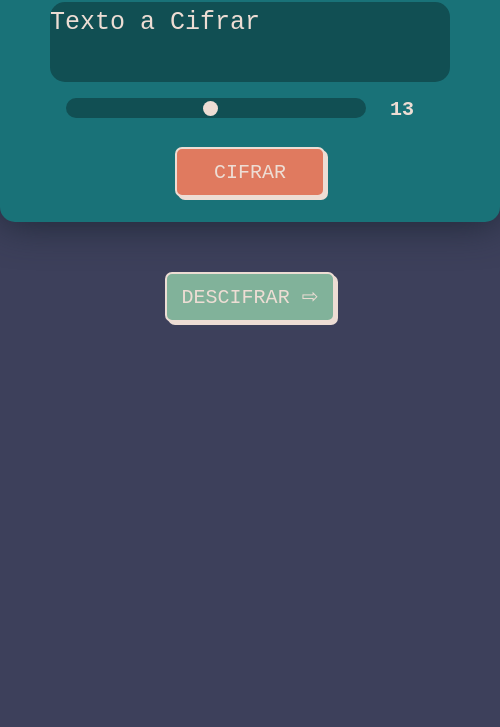
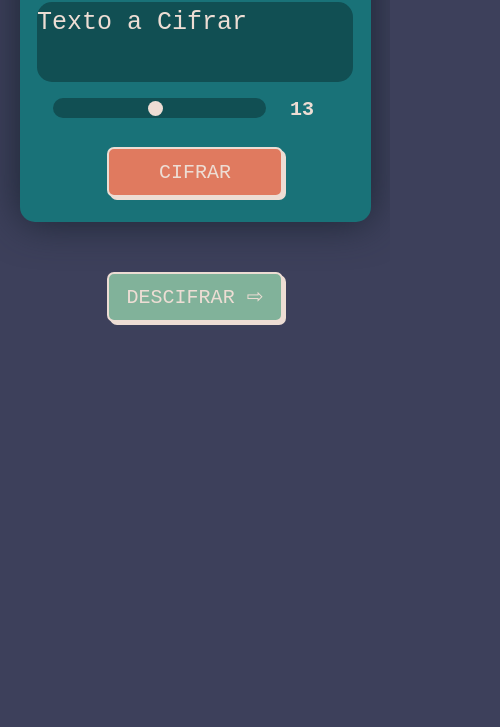
Before and after one commit to SiegBoss/HTML_CSS_JavaScript_Caesar_Cipher, a plain HTML site: page index.html in a window 390 px wide. Shown: the part 117-844 px from the top of the page, 500 px wide, since content can reach past the window. Drawn offline with Linux system fonts and the light colour scheme.

Commit message:
Update caesar_cipher.css

```diff
--- a/caesar_cipher.css
+++ b/caesar_cipher.css
@@ -16,9 +16,9 @@ h1{
     align-items: center;
 }
 
-/*Contenedores | Containers*/
 .container-div{
-    width: 500px;
+    width: 80%;
+    max-width: 500px;
     height: 300px;
     background-color: #197278;
     border-radius: 15px;
@@ -31,9 +31,9 @@ h1{
 /*Entrada de texto | Text input*/
 .container-div__input-entry{
     position: absolute;
-    width: 400px;
+    width: 80%;
+    left: 10%;
     height: 40px;
-    left: 50px;
     font-size: 25px;
     background-color: #114f53;
     color:  #EDDDD4;
@@ -49,9 +49,9 @@ h1{
 /*Salida de texto | Text output*/
 #container-div__input-cipher, #container-div__input-decipher{
     position: absolute;
-    width: 400px;
+    width: 80%;
+    left: 10%;
     height: 40px;
-    left: 50px;
     top: 120px;
     font-size: 25px;
     background-color: #114f53;
@@ -64,9 +64,9 @@ h1{
 /*Contenedor rango | Range container*/
 .container-div__div {
     position: absolute;
-    width: 400px;
+    width: 80%;
+    left: 10%;
     height: 40px;
-    left: 50px;
     top: 160px;
     border: none;
     display: flex;
@@ -75,7 +75,7 @@ h1{
 }
 .container-div__div-input{
     -webkit-appearance: none;
-    width: 300px;
+    width: 75%;
     height: 20px;
     border-radius: 15px;
     background: #114f53;
@@ -105,9 +105,9 @@ h1{
 /*Boton cifrar y descifrar | Cipher and decipher button*/
 .container-div__button-cipher, .container-div__button-decipher{
     position: absolute;
-    width: 150px;
+    width: 30%;
+    left: 35%;
     height: 50px;
-    left: 175px;
     top: 225px;
     font-size: 20px;
     text-transform: uppercase;
@@ -127,9 +127,9 @@ h1{
 /*Boton para cambiar de cifrar a descifrar y de descifrar a cifrar | Button to change from cipher to decipher and from decipher to cipher*/
 .container-div__button-change1, .container-div__button-change2{
     position: absolute;
-    width: 170px;
+    width: 34%;
+    left: 33%;
     height: 50px;
-    left: 165px;
     top: 350px;
     font-size: 20px;
     text-transform: uppercase;
@@ -165,3 +165,24 @@ h1{
     animation-name: moveright;
     animation-duration: 1s;
 }
+
+/* Media queries for responsiveness */
+@media only screen and (max-width: 600px) {
+    .container-div{
+        width: 90%;
+    }
+    .container-div__input-entry,
+    #container-div__input-cipher,
+    #container-div__input-decipher,
+    .container-div__div {
+        width: 90%;
+        left: 5%;
+    }
+    .container-div__button-cipher,
+    .container-div__button-decipher,
+    .container-div__button-change1,
+    .container-div__button-change2 {
+        width: 50%;
+        left: 25%;
+    }
+}
```
